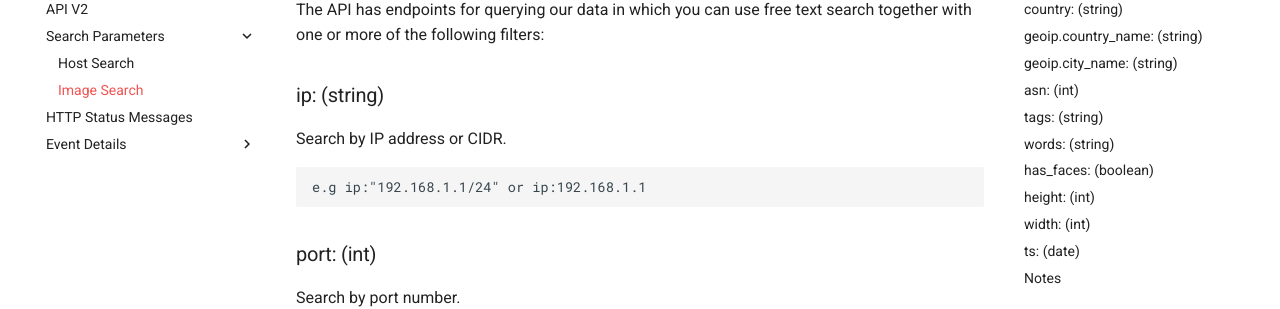
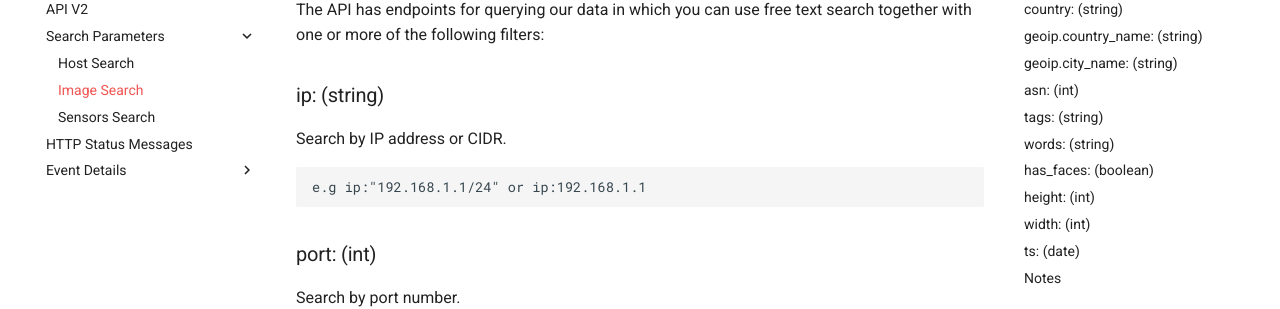
Before and after one commit to igama/docs.binaryedge.io, an MkDocs documentation site: the page built from docs/image-search.md, in a window 1280 px wide. Shown: the part 183-492 px from the top of the page. Built offline with MkDocs 1.6.1 and Material for MkDocs 9.7.7, drawn with Linux system fonts in a browser that asks for light colours.

Commit message:
Add sensors search to nav bar

```diff
--- a/mkdocs.yml
+++ b/mkdocs.yml
@@ -10,6 +10,7 @@ nav:
     - Search Parameters:
       - Host Search: search.md
       - Image Search: image-search.md
+      - Sensors Search: sensors-search.md
     - HTTP Status Messages: errors.md
     - Event Details:
       - Modules: modules.md
```
